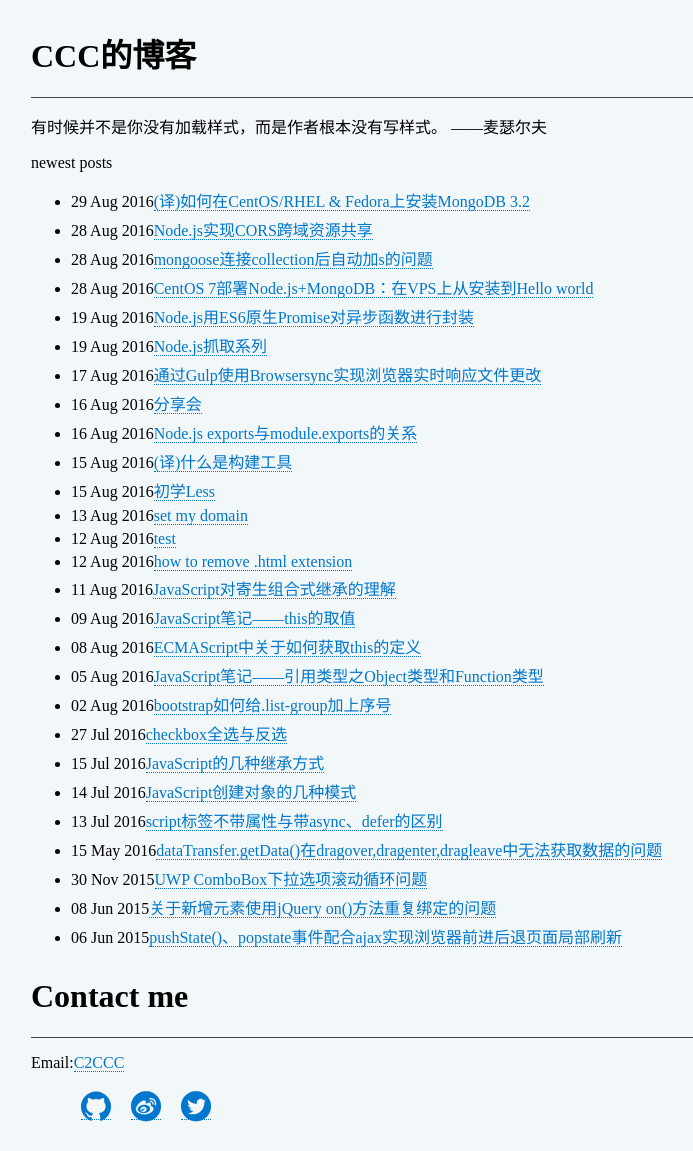
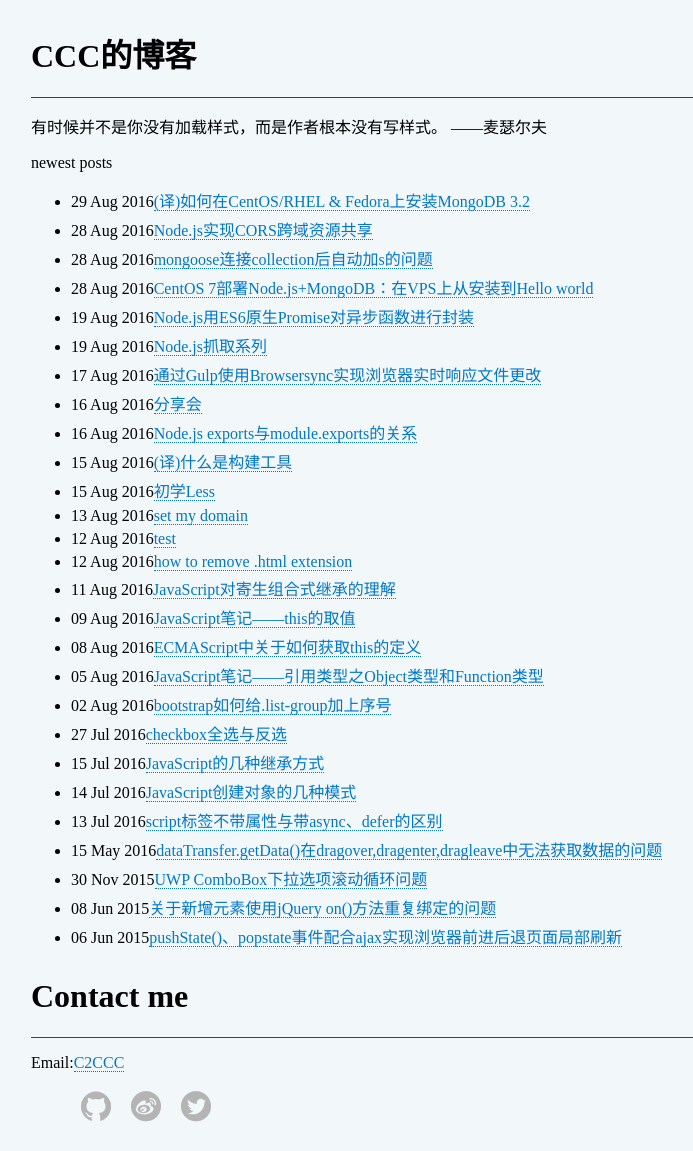
Before and after one commit to ChuChencheng/ChuChencheng.github.io, a Jekyll site: the page built from index.html, in a window 1280 px wide. Shown: the whole page, without its empty margins (135-828 px from the left). Built offline with Jekyll 4.4.1, drawn with Linux system fonts in a browser that asks for light colours; nearby versions of some CDN libraries.

Commit message:
update stylesheet

```diff
--- a/css/default.css
+++ b/css/default.css
@@ -77,19 +77,19 @@ select:focus {
 .hidden {
   display: none !important;
 }
-.socialicons {
+a.socialicons {
   font-family: "socialicons" !important;
   font-size: 30px;
   font-style: normal;
   -webkit-font-smoothing: antialiased;
   -webkit-text-stroke-width: 0.2px;
   -moz-osx-font-smoothing: grayscale;
-  border: none;
+  border-bottom: none;
   color: #b4b4b4;
 }
-.socialicons:hover {
+a.socialicons:hover {
   color: #357ebd;
-  border: none;
+  border-bottom: none;
 }
 .social-list {
   list-style-type: none;
--- a/less/default.less
+++ b/less/default.less
@@ -98,18 +98,18 @@ input[type=text], select{
     display: none !important;
 }
 
-.socialicons{
+a.socialicons{
     font-family:"socialicons" !important;
     font-size: 30px;
     font-style:normal;
     -webkit-font-smoothing: antialiased;
     -webkit-text-stroke-width: 0.2px;
     -moz-osx-font-smoothing: grayscale;
-    border: none;
+    border-bottom: none;
     color: rgb(180, 180, 180);
     &:hover{
         color: rgb(53, 126, 189);
-        border: none;
+        border-bottom: none;
     }
 }
 
```
